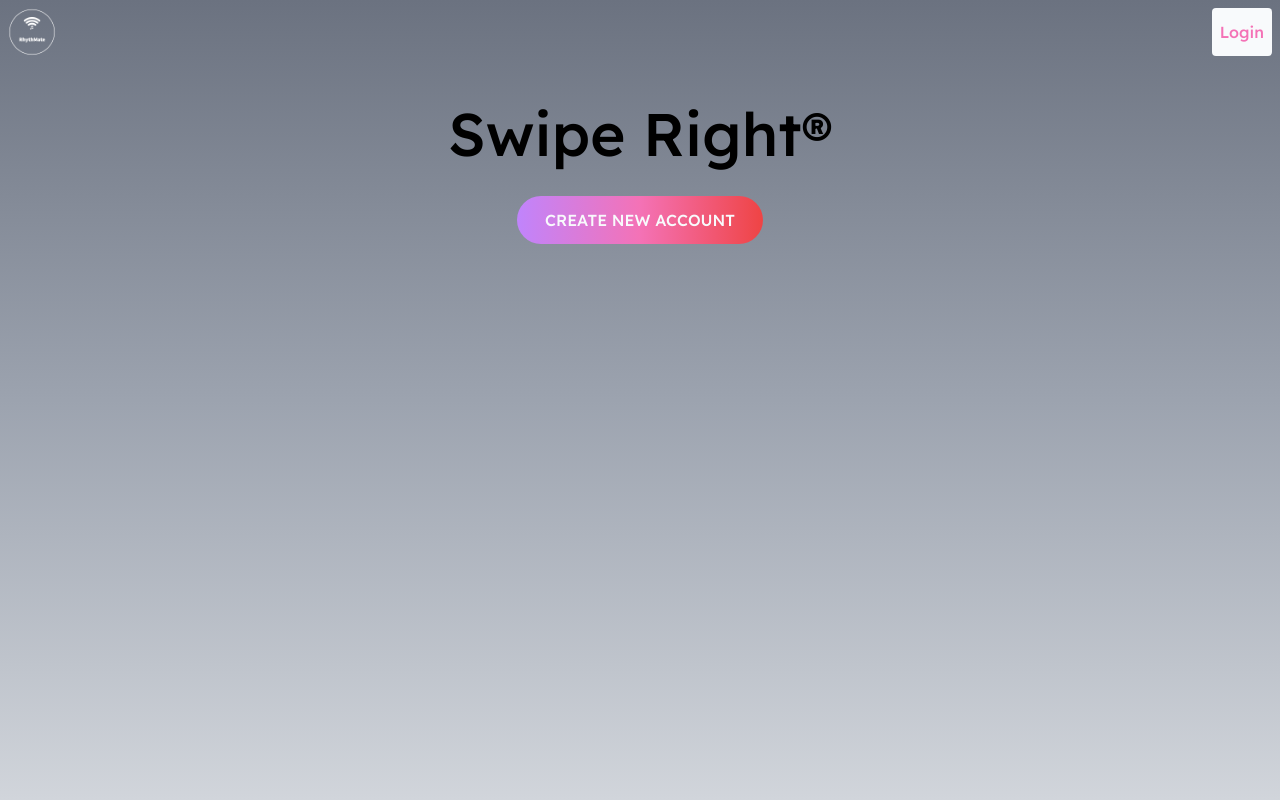
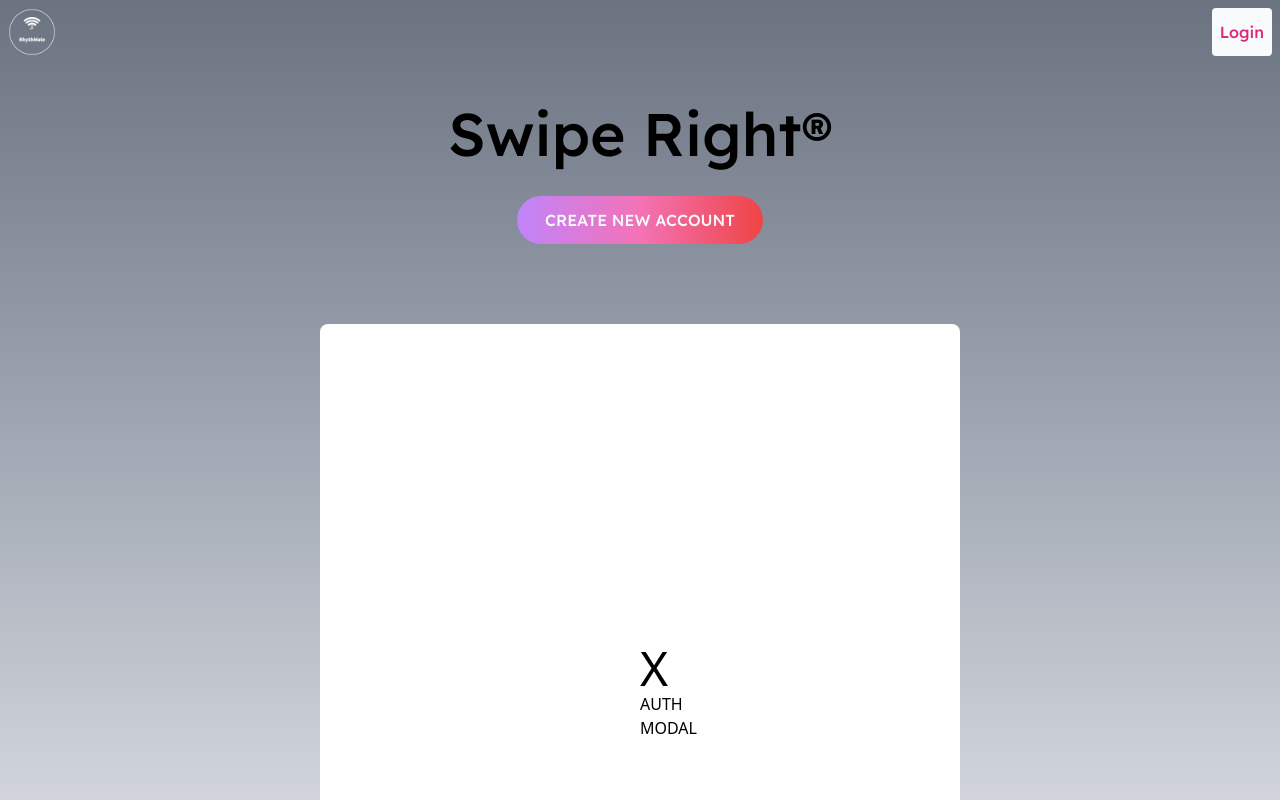
Before and after one commit to rajatsharda23/RhythMate, a React (Create React App) app in the folder rhythmate/: page / in a window 1280 px wide. Both pictures are taken after a click on the button "Login". Built offline with nearby package versions, Linux system fonts and the light colour scheme; the HTML template or start-up script is replaced by a standard one.

Commit message:
Before form

```diff
--- a/rhythmate/src/components/AuthModal.js
+++ b/rhythmate/src/components/AuthModal.js
@@ -8,8 +8,9 @@ const AuthModal = ({setShowModal}) => {
     }
 
     return (
-        <div className= "absolute w-20 left-0 right-0 top-175 mx-auto max-w-360 bg-white rounded-lg m-20 h-600 p-40">        <div className='' onClick={handleClick}>X</div>
-        AUTH MODAL
+        <div className= "absolute w-20 left-0 right-0 top-175 mx-auto max-w-360 bg-white rounded-lg m-20 h-600 p-80">
+            <div className='text-5xl' onClick={handleClick}>X</div>
+            AUTH MODAL
       </div>
     )
   }
--- a/rhythmate/src/components/Nav.js
+++ b/rhythmate/src/components/Nav.js
@@ -1,15 +1,25 @@
 import whitelogo from '../images/RhythMate-logos_white.png'
 import colourlogo from '../images/RhythMate-logos.jpeg'
 
-const Nav = ({minimal, authToken}) => {
+const Nav = ({minimal, authToken, setShowModal, showModal}) => {
     console.log('Nav component rendered');
+
+    const handleClick = () =>{
+        setShowModal(true)
+    }
 
     return (
       <nav className='w-screen h-16 flex'>
         <div className='m-15 h-16 mr-auto'>
             <img className='h-16' src={minimal? colourlogo : whitelogo}/>
         </div>
-        {!authToken && !minimal && <button className='text-pink-400 bg-slate-50 p-2 m-2 font-readex rounded'>Login</button>}
+        {!authToken && !minimal &&
+        <button
+        className={`text-pink-400 bg-slate-50 p-2 m-2 font-readex rounded ${showModal ? 'bg-gray-300 text-pink-600 cursor-not-allowed' : ''}`}
+        onClick={handleClick} disabled={showModal}>
+        Login
+      </button>
+}
       </nav>
     )
   }
--- a/rhythmate/src/pages/Home.js
+++ b/rhythmate/src/pages/Home.js
@@ -14,7 +14,7 @@ const Home = () => {
 
     return (
         <div className=' w-screen h-full fixed bg-gradient-to-b from-gray-500 via-gray-400 to-gray-300'>
-        <Nav minimal={false} authToken={authToken}/>
+        <Nav minimal={false} authToken={authToken} setShowModal={setShowModal} showModal={showModal} />
             <div className= "m-0 p-2 text-center">
                 <h1 className='text-6xl font-readex p-8'>Swipe Right®</h1>
                 <button className='p-3 px-7 font-readex text-slate-50 bg-gradient-to-r from-purple-400 via-pink-400 to-red-500 hover:from-red-500 hover:via-pink-500 hover:to-purple-400 rounded-full focus:shadow-outline uppercase' onClick={handleClick}>
```
